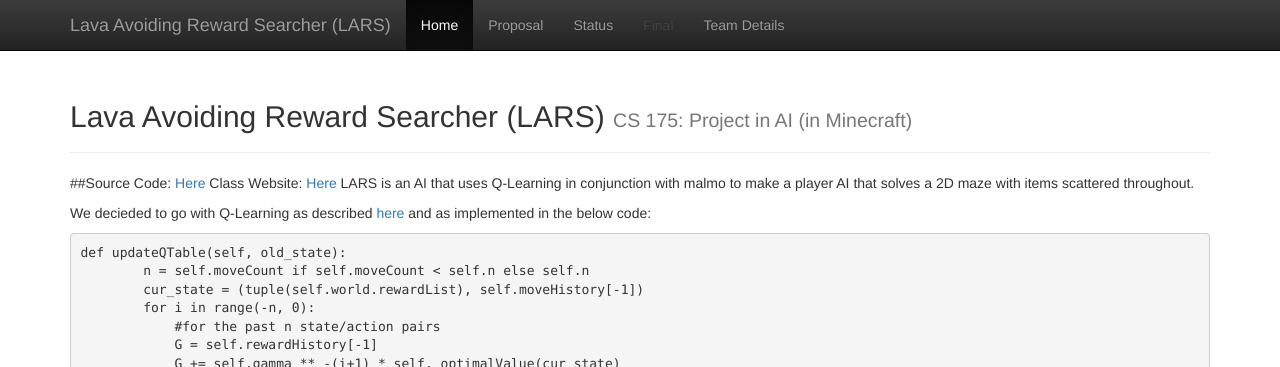
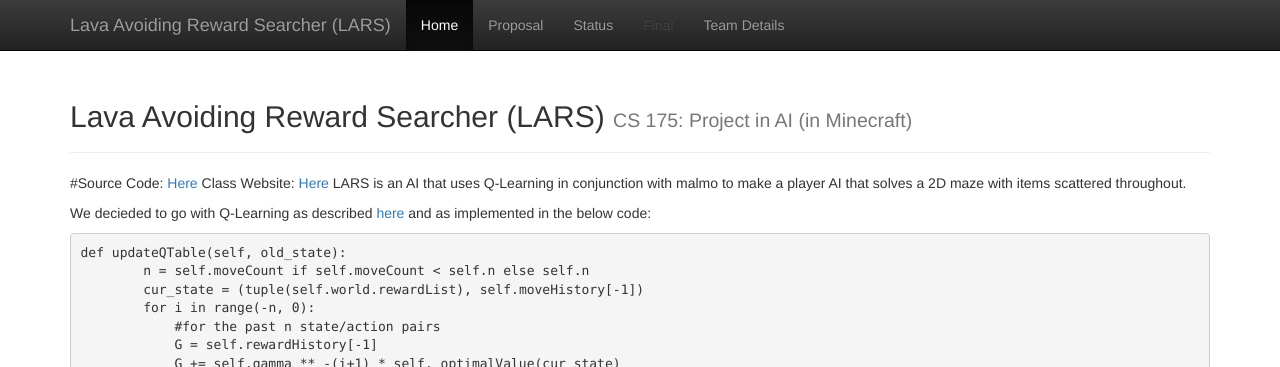
Before and after one commit to ssaltzen/Frozen-Herring.github.io, a Jekyll site: the page built from docs/index.md, in a window 1280 px wide and 1320 px high. Shown: the top 367 px of the window. Built offline with Jekyll 4.4.1, drawn with Linux system fonts in a browser that asks for light colours.

```diff
--- a/docs/index.md
+++ b/docs/index.md
@@ -3,7 +3,7 @@ layout: default
 title:  Home
 ---
 
-##Source Code: [Here](https://github.com/ssaltzen/LARS)		 Class Website: [Here](http://sameersingh.org/courses/aiproj/sp17/)
+#Source Code: [Here](https://github.com/ssaltzen/LARS)		 Class Website: [Here](http://sameersingh.org/courses/aiproj/sp17/)
 LARS is an AI that uses Q-Learning in conjunction with malmo to make a player AI that solves a 2D maze with items scattered throughout.
 
 We decieded to go with Q-Learning as described [here](https://en.wikipedia.org/wiki/Q-learning) and as implemented in the below code:
```
